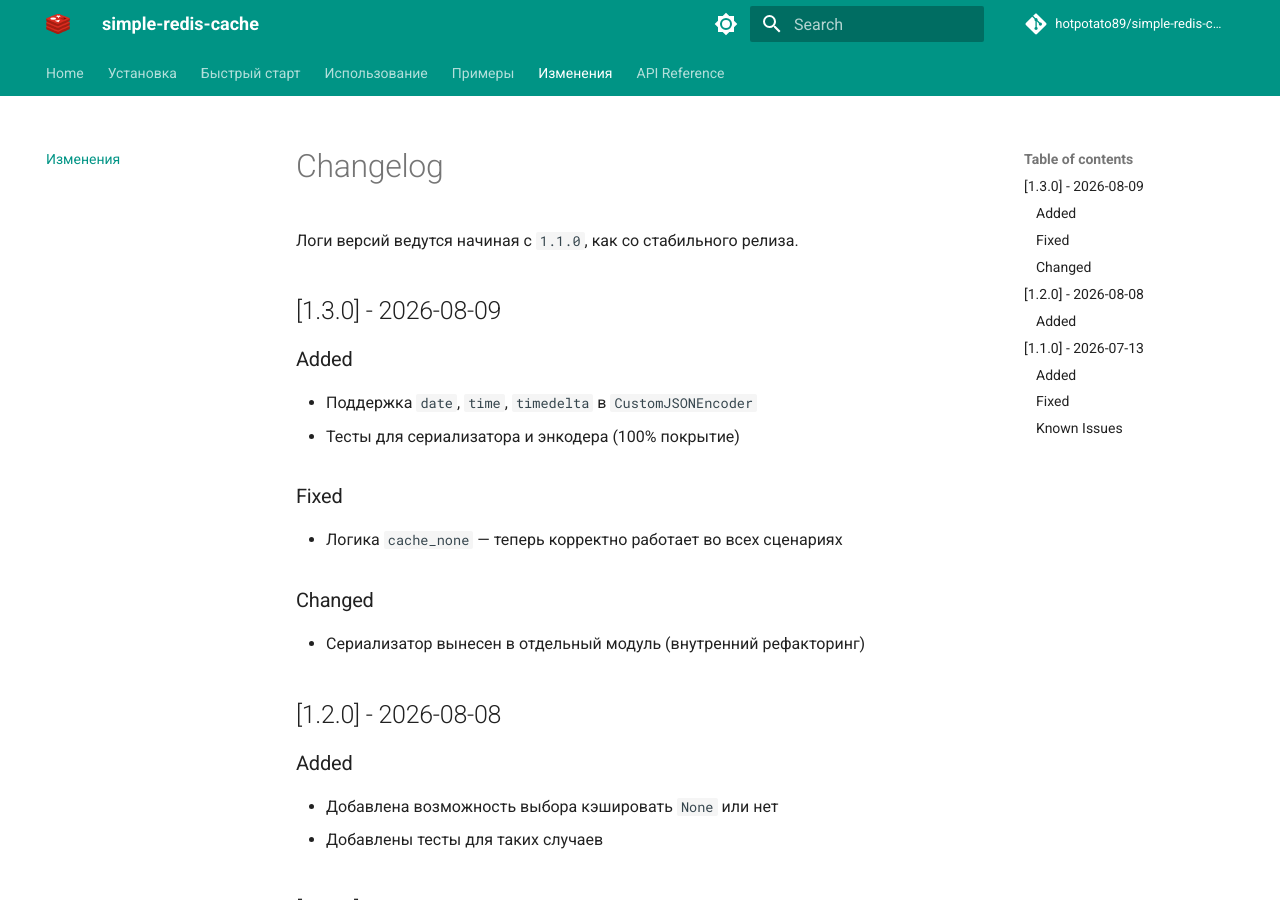
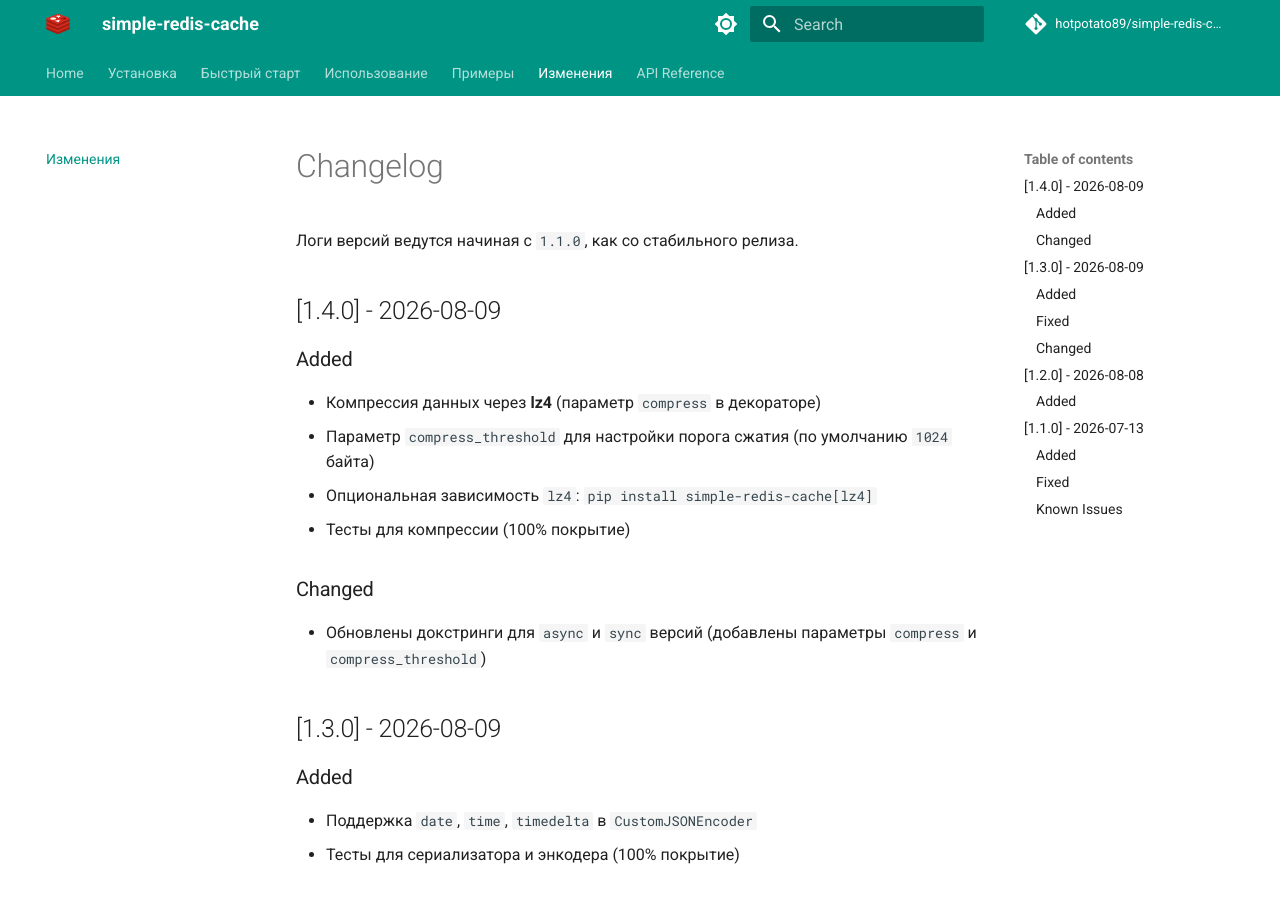
Before and after one commit to hotpotato89/simple-redis-cache, an MkDocs documentation site: the page built from docs/changelog.md, in a window 1280 px wide and 900 px high. Built offline with MkDocs 1.6.1 and Material for MkDocs 9.7.7, drawn with Linux system fonts in a browser that asks for light colours; comment, search, counter and statistics services are not loaded.

Commit message:
docs: CHANGELOG

```diff
--- a/docs/changelog.md
+++ b/docs/changelog.md
@@ -1,6 +1,17 @@
 # Changelog
 
 Логи версий ведутся начиная с `1.1.0`, как со стабильного релиза.
+
+## [1.4.0] - 2026-08-09
+
+### Added
+- Компрессия данных через **lz4** (параметр `compress` в декораторе)
+- Параметр `compress_threshold` для настройки порога сжатия (по умолчанию `1024` байта)
+- Опциональная зависимость `lz4`: `pip install simple-redis-cache[lz4]`
+- Тесты для компрессии (100% покрытие)
+
+### Changed
+- Обновлены докстринги для `async` и `sync` версий (добавлены параметры `compress` и `compress_threshold`)
 
 ## [1.3.0] - 2026-08-09
 
```
